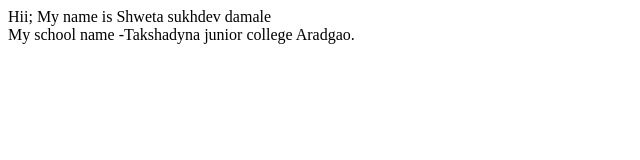
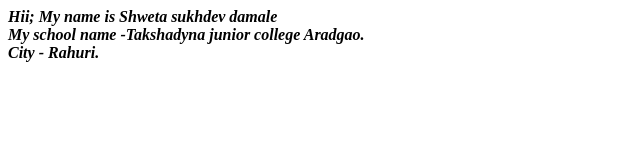
Before and after one commit to Shwetadamale-07/Informesion, a plain HTML site: page index.html in a window 1280 px wide. Shown: the whole page, without its empty margins (0-640 px from the left). Drawn offline with Linux system fonts and the light colour scheme.

Commit message:
third commit

```diff
--- a/index.html
+++ b/index.html
@@ -1,11 +1,12 @@
 <!DOCTYPE html>
 <html>
     <head>
-        <title>filp   cord</title>
+        <title>Informetion</title>
     </head>
     <body>
-         Hii; My name is Shweta sukhdev damale <br>
-          My school name -Takshadyna junior college Aradgao.
+       <b>  <i> Hii; My name is Shweta sukhdev damale <br>
+          My school name -Takshadyna junior college Aradgao.<br>
+           City - Rahuri.</i></b>
 
     </body>
 </html>
```
